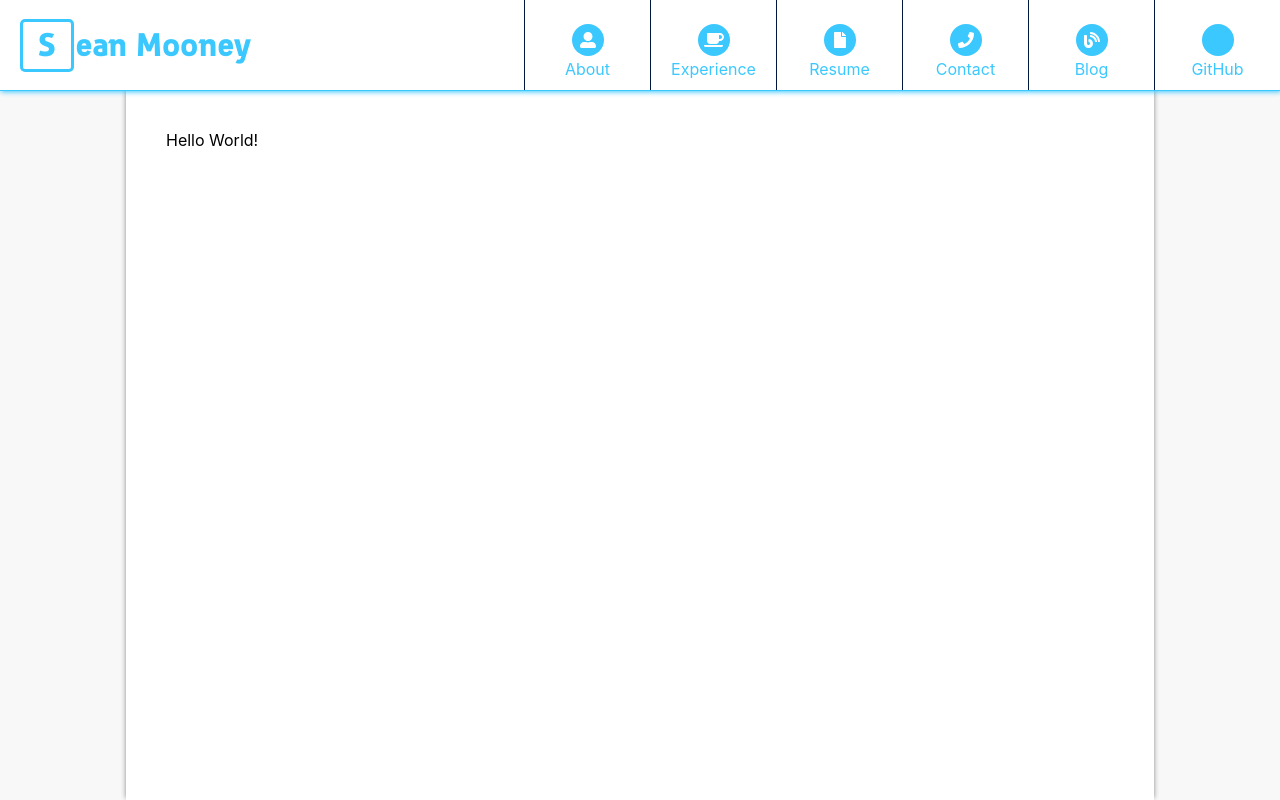
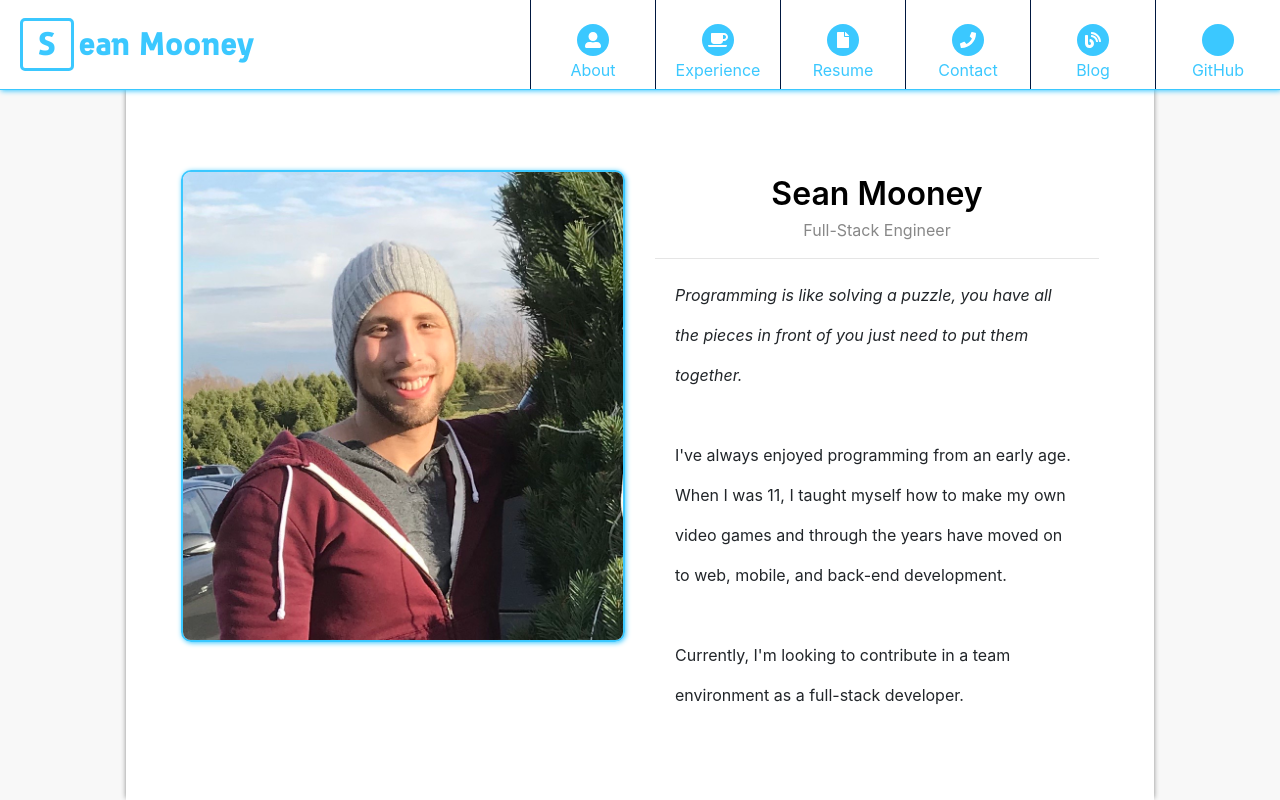
Before and after one commit to sean-mooney/Resume-Site-v2, a React (Create React App) app: page / in a window 1280 px wide. Built offline with nearby package versions, Linux system fonts and the light colour scheme; some icons are missing.

Commit message:
about page, fixed intro

```diff
--- a/package.json
+++ b/package.json
@@ -9,8 +9,10 @@
     "@testing-library/jest-dom": "^4.2.4",
     "@testing-library/react": "^9.4.0",
     "@testing-library/user-event": "^7.2.1",
+    "bootstrap": "^4.4.1",
     "node-sass": "^4.13.1",
     "react": "^16.12.0",
+    "react-bootstrap": "^1.0.0-beta.16",
     "react-dom": "^16.12.0",
     "react-router-dom": "^5.1.2",
     "react-scripts": "3.3.0"
--- a/public/index.html
+++ b/public/index.html
@@ -26,7 +26,7 @@
       work correctly both with client-side routing and a non-root public URL.
       Learn how to configure a non-root public URL by running `npm run build`.
     -->
-    <title>React App</title>
+    <title>Sean Mooney</title>
   </head>
   <body>
     <noscript>You need to enable JavaScript to run this app.</noscript>
--- a/src/App.js
+++ b/src/App.js
@@ -5,14 +5,14 @@ import {
   Route,
 } from "react-router-dom";
 import './App.scss';
-
+import 'bootstrap/dist/css/bootstrap.min.css';
 import About from './pages/about/about';
 
 import Header from './components/header/header';
 import Intro from './components/intro/intro';
 
 function App() {
-  var disableIntro = Math.random() > 0.1;
+  var disableIntro = false;
   return (
     <div className="app">
       <Router>
--- a/src/App.scss
+++ b/src/App.scss
@@ -18,6 +18,9 @@ $header1-logo-s-bg: #FFF;
 $header1-logo-text-hover: #282480;
 $header1-logo-border-hover: #282480;
 
+$title-color: black;
+$sub-title-color: #888888;
+
 body {
     background: $app-bg;
 }
@@ -36,15 +39,21 @@ body {
     margin: auto;
     background: white;
     box-shadow: 0px -2px 5px #888888;
-    height: calc(100vh - 90px);
+    min-height: calc(100vh - 90px);
+    height: auto;
 }
 
 .content-container {
     padding: 40px;
+    min-height: calc(100vh - 90px);
 }
 
 a {
-    text-decoration: none;
+    text-decoration: none !important;
+}
+
+.italic {
+    font-style: italic;
 }
 
 @media (max-width: 1028px) {
--- a/src/components/header/header.js
+++ b/src/components/header/header.js
@@ -49,7 +49,7 @@ export default class Header extends React.Component {
           </Link>
           <a href="https://github.com/sean-mooney" rel="noopener noreferrer" target="_blank" className="header-nav-item" onClick={() => document.getElementById("header-nav").classList.remove("show-nav")}>
             <div className="header-nav-icon">
-              <i class="devicon-github-plain"></i>
+              <i className="devicon-github-plain"></i>
             </div>
             <div className="header-nav-label">GitHub</div>
           </a>
--- a/src/components/header/header.scss
+++ b/src/components/header/header.scss
@@ -73,6 +73,7 @@
     }
 }
 
+@media (min-width: 1028px) {
     .header-nav-item:hover  {
         background: $header1-hover-bg;
         .header-nav-icon {
@@ -96,6 +97,7 @@
             font-weight: 600;
         }
     }
+}
 
 .header-text {
     font-family: Zwodrei;
@@ -113,7 +115,7 @@
     background: $header1-logo-s-bg;
     border: 3px solid $header1-logo-s-border;
     border-radius: 5px;
-    margin-right: 2px;
+    margin-right: 5px;
     transition: border-color .25s;
 }
 
@@ -155,7 +157,7 @@
         align-items: center;
         margin-left: auto;
         min-width: 40px;
-        padding-left: 20px;
+        // padding-left: 20px;
         cursor: pointer;
     }
 
@@ -168,6 +170,7 @@
         z-index: 100;
         margin-top: calc(#{$header-height} + 5px);
         transition: all 0.5s linear, opacity 0.25s linear;
+        background: $header1-bg;
         position: absolute;
         max-height: 0;
         min-height: 0;
--- a/src/components/intro/intro.scss
+++ b/src/components/intro/intro.scss
@@ -13,6 +13,7 @@
     animation: reveal-page forwards;
     animation-duration: 1s;
     animation-delay: 1.25s;
+    top: 0;
 }
 
 .intro-text {
@@ -26,6 +27,13 @@
     -webkit-animation-duration: 0.5s; /* Safari 4.0 - 8.0 */
     animation: text-intro forwards;
     animation-duration: 2s;
+
+    // -webkit-animation-delay: 1.5s;
+    // animation-delay: 1s;
+    // -webkit-animation: hide-text forwards; /* Safari 4.0 - 8.0 */
+    // -webkit-animation-duration: 0.5s; /* Safari 4.0 - 8.0 */
+    // animation: hide-text forwards;
+    // animation-duration: 1s;
 }
 
 @keyframes text-intro {
--- a/src/pages/about/about.js
+++ b/src/pages/about/about.js
@@ -1,4 +1,6 @@
 import React from 'react';
+import {Container, Row, Col} from 'react-bootstrap';
+import me from '../../images/me.jpg'
 import './about.scss';
 
 export default class About extends React.Component {
@@ -6,7 +8,33 @@ export default class About extends React.Component {
         return (
             <div className="page-container">
                 <div className="content-container">
-                    Hello World!
+                    <Container className="about-container">
+                        <Row className="about-info">
+                            <Col xs={12} sm={6} className="about-photo">
+                                <img src={me}></img>
+                            </Col>
+                            <Col xs={12} sm={6}>
+                                <div className="about-title">
+                                    Sean Mooney
+                                </div>
+                                <div className="about-sub-title">
+                                    Full-Stack Engineer
+                                </div>
+                                <hr></hr>
+
+                                <div className="about-text">
+                                    <span className="italic">Programming is like solving a puzzle, you have all the pieces in front of you just need to put them together.</span>
+                                    <br/>
+                                    <br/>
+                                    I've always enjoyed programming from an early age. When I was 11, I taught myself how to make my own video games and
+                                    through the years have moved on to web, mobile, and back-end development.
+                                    <br/>
+                                    <br/>
+                                    Currently, I'm looking to contribute in a team environment as a full-stack developer.
+                                </div>
+                            </Col>
+                        </Row>
+                    </Container>
                 </div>
             </div>
         );
--- a/src/pages/about/about.scss
+++ b/src/pages/about/about.scss
@@ -0,0 +1,30 @@
+@import '../../App.scss';
+
+.about-photo img {
+    width: 100%;
+    height: auto;
+    border-radius: 10px;
+    box-shadow: 1px 1px 5px #3BC8FF;
+    border: 2px solid $header1-hover-border;
+}
+
+.about-container {
+    margin-top: 40px;
+}
+
+.about-title {
+    font-size: 32px;
+    font-weight: 600;
+    text-align: center;
+    color: $title-color;
+}
+
+.about-sub-title {
+    text-align: center;
+    color: $sub-title-color;
+}
+
+.about-text {
+    margin: 0 20px;
+    line-height: 40px;
+}
```
Also changed, not shown: src/images/me.jpg (added), 1 other file (tests, documents, lock files or other folders). Lines whose indentation alone changed are shown as unchanged.
